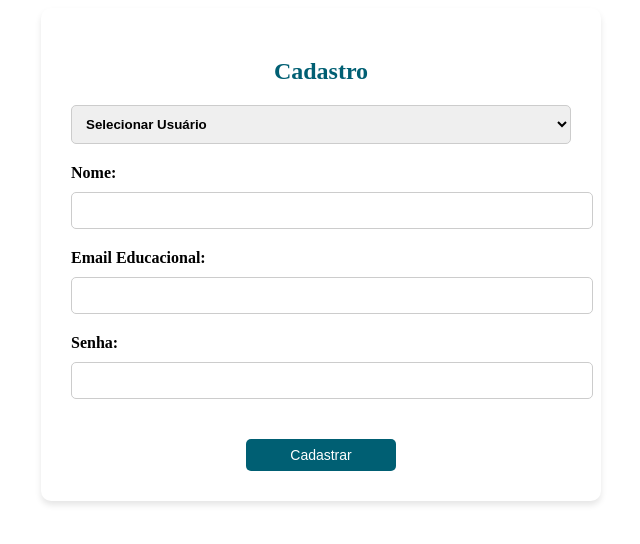
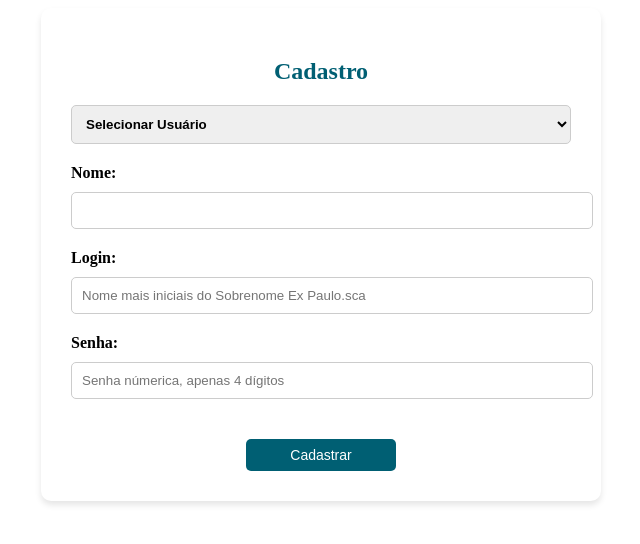
Before and after one commit to leticiaavolio/PI-Ecoeficiencia, a PHP site: page /cadastro.php in a window 1280 px wide. Shown: the top 544 px of the page, without its empty margins (319-959 px from the left). Run offline with PHP 8.4, Linux system fonts and the light colour scheme.

Commit message:
implentando conexão php cadastro

```diff
--- a/cadastro.php
+++ b/cadastro.php
@@ -1,3 +1,53 @@
+<?php
+session_start();
+include 'conexao.php';
+
+if ($_SERVER['REQUEST_METHOD'] == "POST") {
+    // Captura os dados do formulário
+    $nome = $_POST['nome'];
+    $login = $_POST['login'];
+    $senha = $_POST['senha'];
+    $perfil = $_POST['perfil'];
+
+    // Depuração: Verifique se os dados estão sendo recebidos corretamente
+    // echo "Nome: $nome, Email: $email, Senha: $senha"; exit;
+
+    // Verifique se a senha tem exatamente 4 dígitos e é numérica
+    if (strlen($senha) === 4 && ctype_digit($senha)) {
+        // Criptografar a senha
+        $hashed_password = password_hash($senha, PASSWORD_DEFAULT);
+
+        // Usar uma consulta preparada para evitar SQL Injection
+        $stmt = $conn->prepare("INSERT INTO usuarios (nome, email, senha, perfil) VALUES (?, ?, ?, ?)");
+        if ($stmt) {
+            $stmt->bind_param("ssss", strtoupper($nome), strtoupper($login), $hashed_password, $perfil);
+
+            // Execute a consulta e verifique se foi bem-sucedida
+            if ($stmt->execute()) {
+                /* echo "Cadastro realizado com sucesso!"; */
+
+                //Aqui, garantimos que o redirecionamento só ocorra após a execução com sucesso
+                header('Location: index.php?page=cadastro&msg=OK');
+                exit;  /// Garanta que o script seja interrompido após o redirecionamento */
+            } else {
+                // Exibe um erro se a execução falhar
+                echo "Erro na execução: " . $stmt->error;
+            }
+
+            // Fecha a declaração
+            $stmt->close();
+        } else {
+            echo "Erro na preparação da declaração: " . $conn->error;
+        }
+    } else {
+        // Se a senha não for válida, exiba uma mensagem de erro
+        echo "A senha deve ter exatamente 4 dígitos numéricos.";
+    }
+}
+?>
+
+
+
 <!DOCTYPE html>
 <html lang="pt-br">
 
@@ -13,8 +63,9 @@
 
         <h2>Cadastro</h2>
 
+
         <form action="cadastro.php" method="post">
-            <select>
+            <select name = "perfil">
                 <option selected disabled value="">Selecionar Usuário</option>
                 <option value="colaborador">Colaboradores</option>
                 <option value="adm">Adm</option>
@@ -22,10 +73,10 @@
             </select>
             <label for="nome">Nome:</label>
             <input type="text" id="nome" name="nome" required>
-            <label for="email">Email Educacional:</label>
-            <input type="email" id="email" name="email" required>
+            <label for="login">Login:</label>
+            <input placeholder= "Nome mais iniciais do Sobrenome Ex Paulo.sca" id="login" name="login" required>
             <label for="senha">Senha:</label>
-            <input type="password" id="senha" name="senha" required>
+            <input  placeholder= "Senha númerica, apenas 4 dígitos"  type="password" id="senha" name="senha" required>
             <button type="submit">Cadastrar</button>
 
         </form>
```
